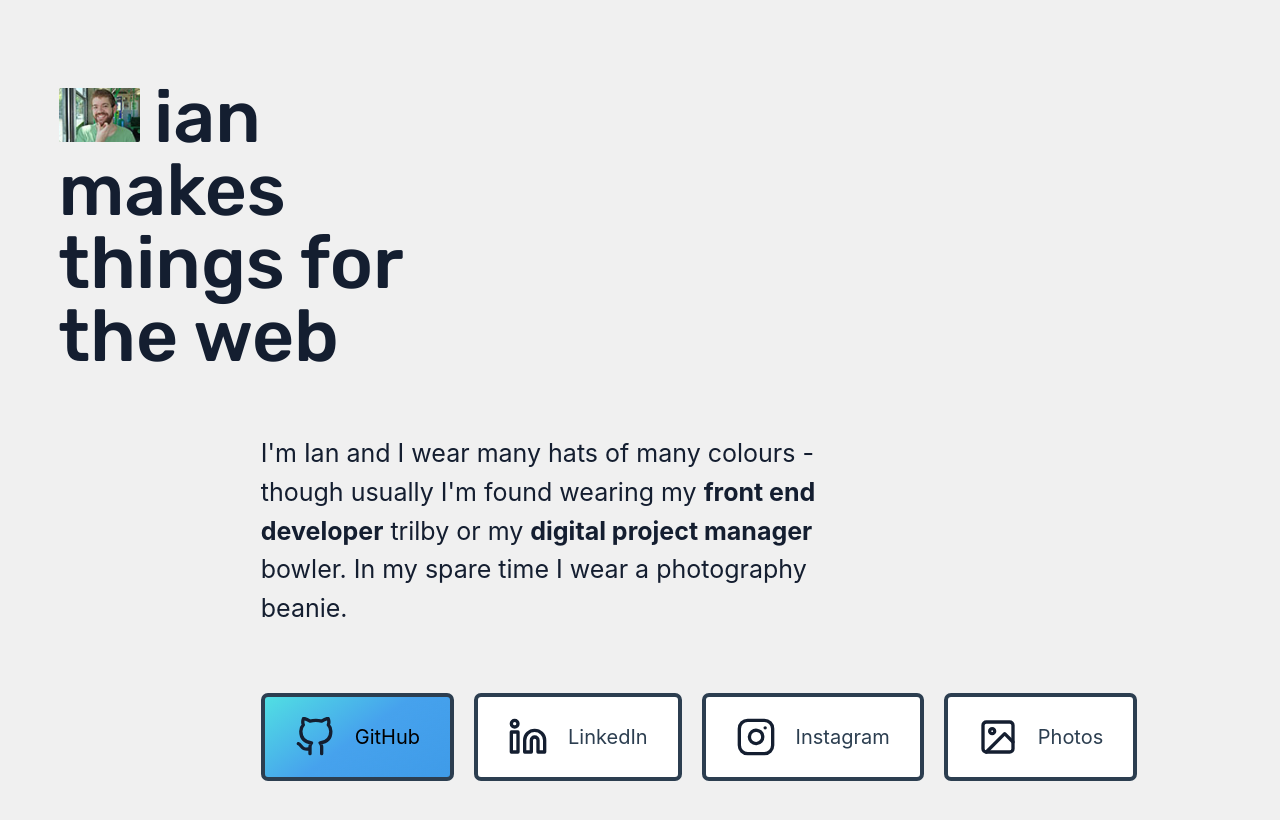
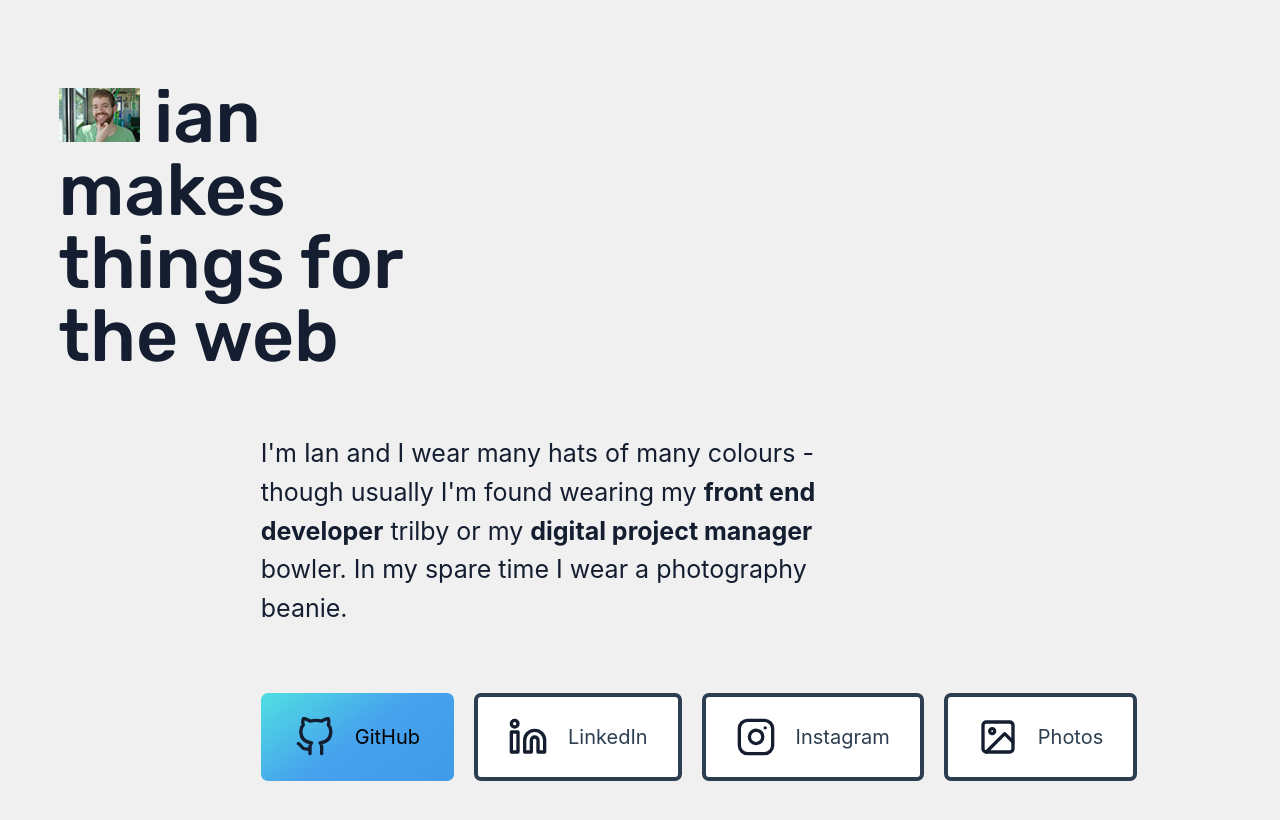
Before and after one commit to injms/inj.ms, a Gatsby site: page / in a window 1280 px wide. In both pictures the pointer is over the link "GitHub". Built offline with nearby package versions, Linux system fonts and the light colour scheme; Gatsby itself is replaced by a stand-in of ours.

Commit message:
Swapped border-image for padding.

```diff
--- a/src/components/Button/Button.module.scss
+++ b/src/components/Button/Button.module.scss
@@ -20,8 +20,9 @@
 
 	&:hover {
 	    background: #46a2ed linear-gradient(144deg, rgba(85, 249, 222, 0.7), rgba(70, 162, 237, 0.7), rgba(0, 95, 192, 0.1));
-	    border-image: #46a2ed linear-gradient(144deg, rgba(85, 249, 222, 0.7), rgba(70, 162, 237, 0.7), rgba(0, 95, 192, 0.1)) 1 1 1;
+            border-width: 0;
 	    color: #000000;
+            padding: 1.2em 1.7em;
 	}
 }
 
```
